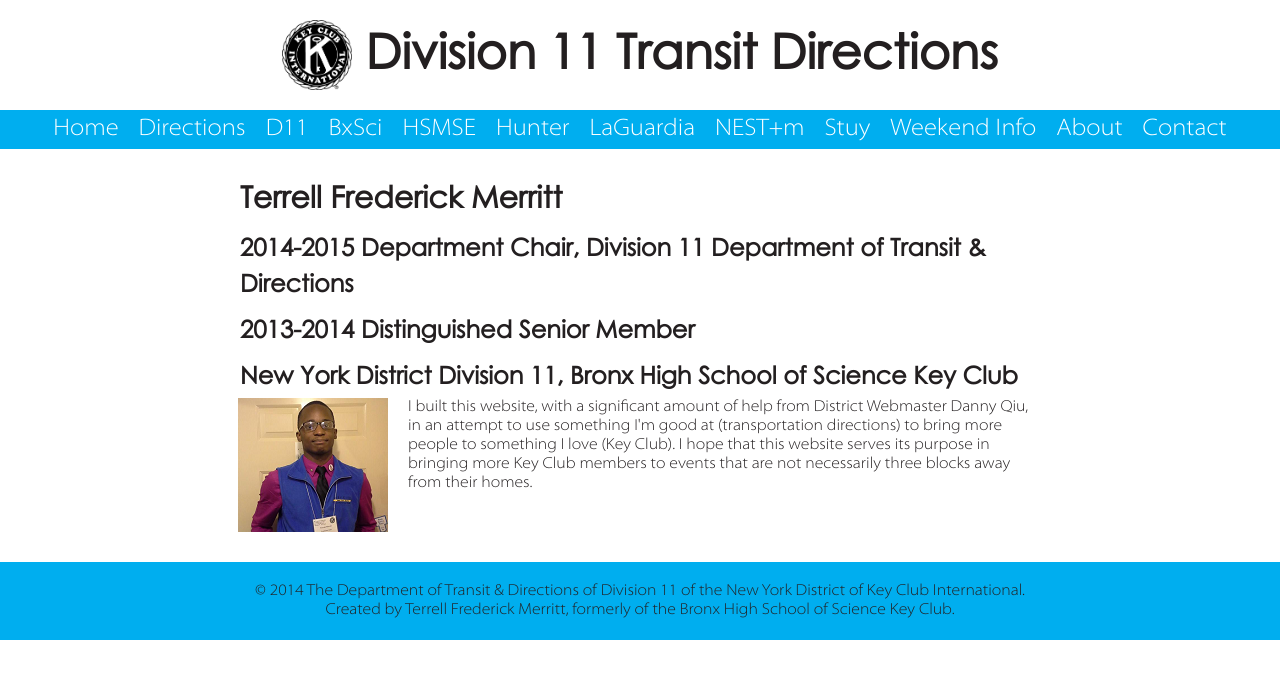
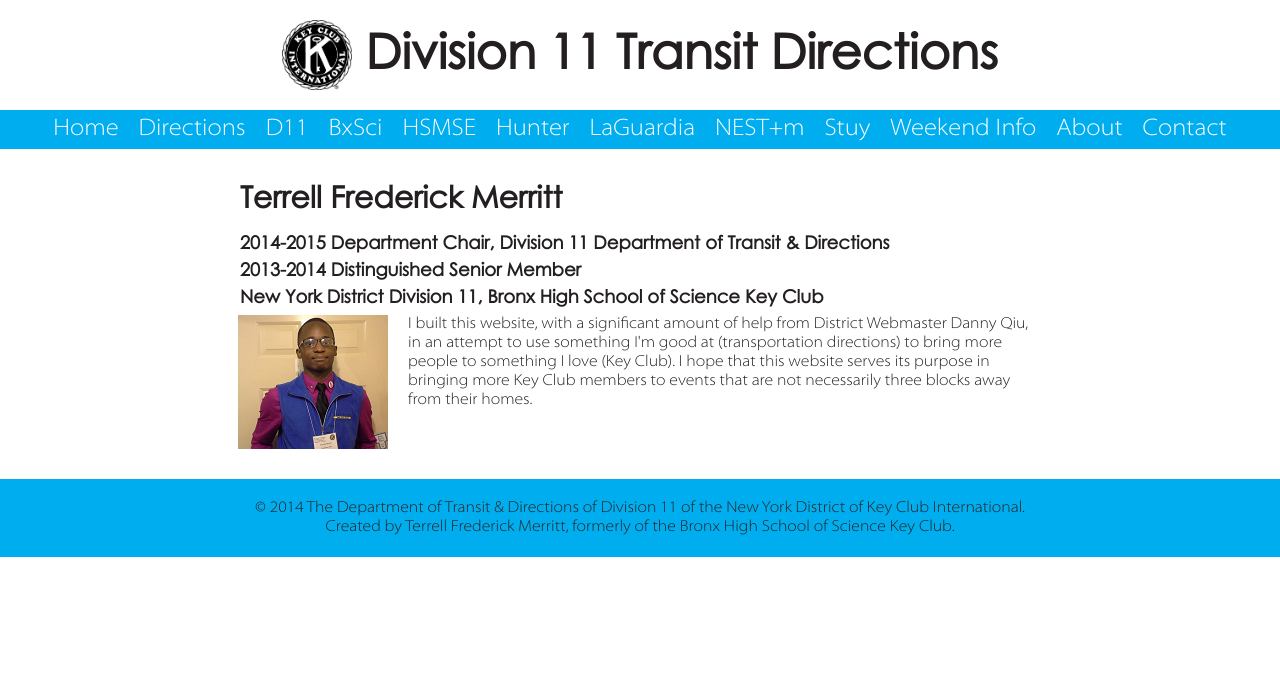
Before and after one commit to d11directions/d11directions.github.io, a Jekyll site: the page built from about/terrellmerritt.html, in a window 1280 px wide. Shown: the top 679 px of the page. Built offline with Jekyll 4.4.1, drawn with Linux system fonts in a browser that asks for light colours.

```diff
--- a/about/terrellmerritt.html
+++ b/about/terrellmerritt.html
@@ -3,8 +3,8 @@ layout: default
 title: About&#58; Terrell F. Merritt
 ---
 <h2>Terrell Frederick Merritt</h2>
-<h3>2014-2015 Department Chair, Division 11 Department of Transit &amp; Directions</h3>
-<h3>2013-2014 Distinguished Senior Member</h3>
-<h3>New York District Division 11, Bronx High School of Science Key Club</h3>
+<h5>2014-2015 Department Chair, Division 11 Department of Transit &amp; Directions<br>
+2013-2014 Distinguished Senior Member<br>
+New York District Division 11, Bronx High School of Science Key Club</h5>
 <img class="aboutpic" src="/resources/terrellmerritt.png"><p>I built this website, with a significant amount of help from District Webmaster Danny Qiu, in an attempt to use something I'm good at (transportation directions) to bring more people to something I love (Key Club). I hope that this website serves its purpose in bringing more Key Club members to events that are not necessarily three blocks away from their homes.</p>
 <div class="clear"></div>
```
